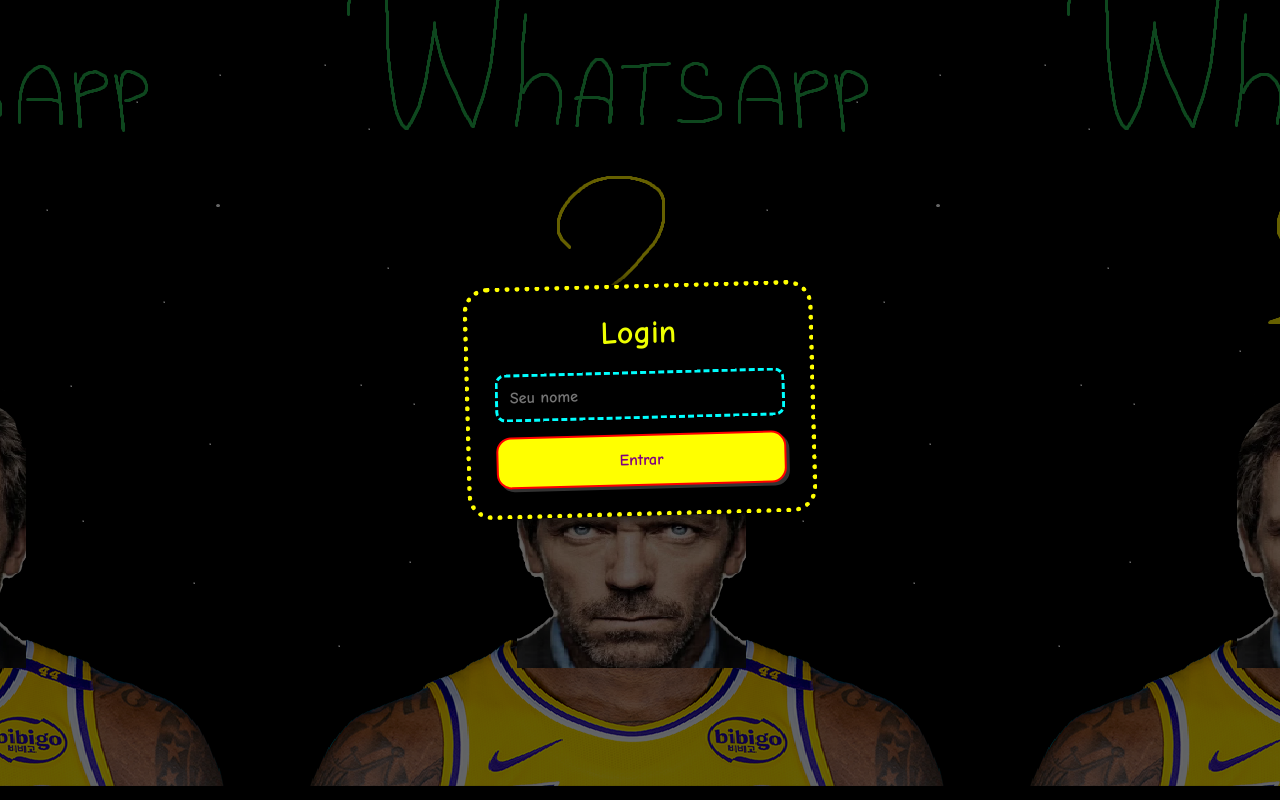
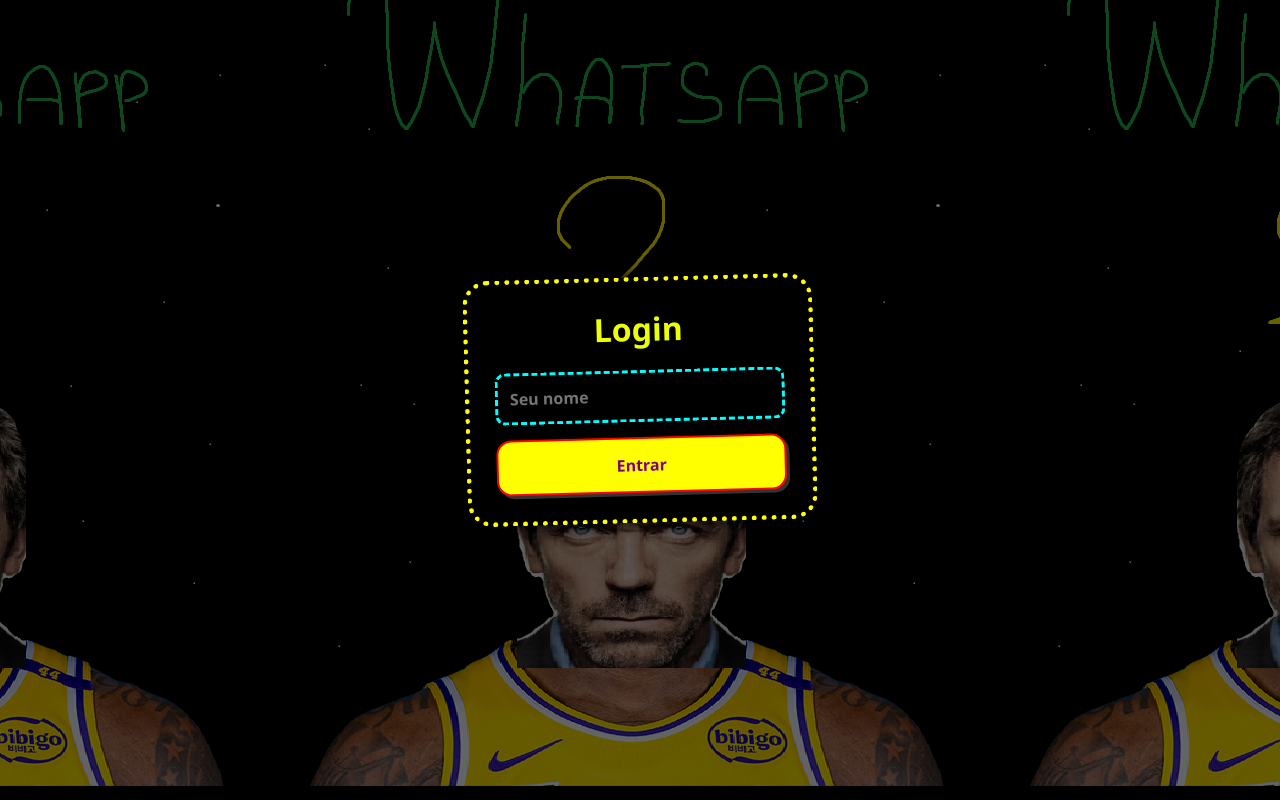
Before and after one commit to ThalesK2005/Whatsapp-2, a plain HTML site: page frontend/index.html in a window 1280 px wide. Drawn offline with nearby package versions, Linux system fonts and the light colour scheme.

Commit message:
Atualização de fonte e layout

```diff
--- a/frontend/css/style.css
+++ b/frontend/css/style.css
@@ -2,7 +2,8 @@
   margin: 0;
   padding: 0;
   box-sizing: border-box;
-  font-family: 'Comic Sans MS', cursive, sans-serif;
+
+font-family: system-ui, -apple-system, BlinkMacSystemFont, 'Segoe UI', Roboto, Oxygen, Ubuntu, Cantarell, 'Open Sans', 'Helvetica Neue', sans-serif;
 }
 
 body {
```
